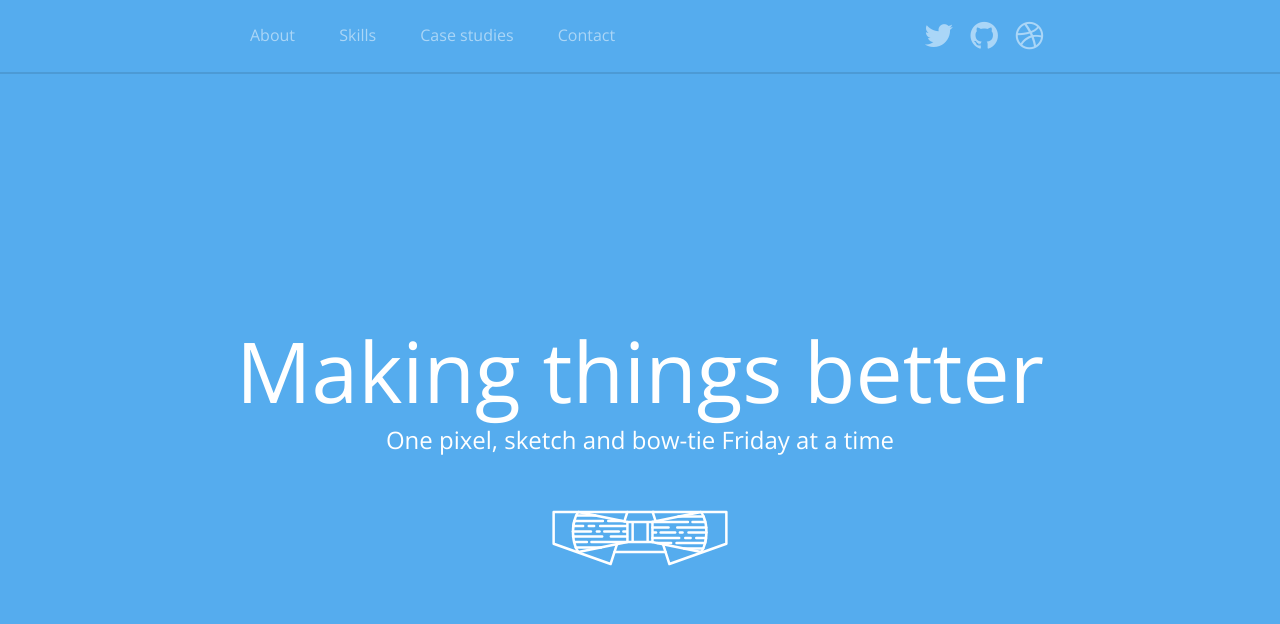
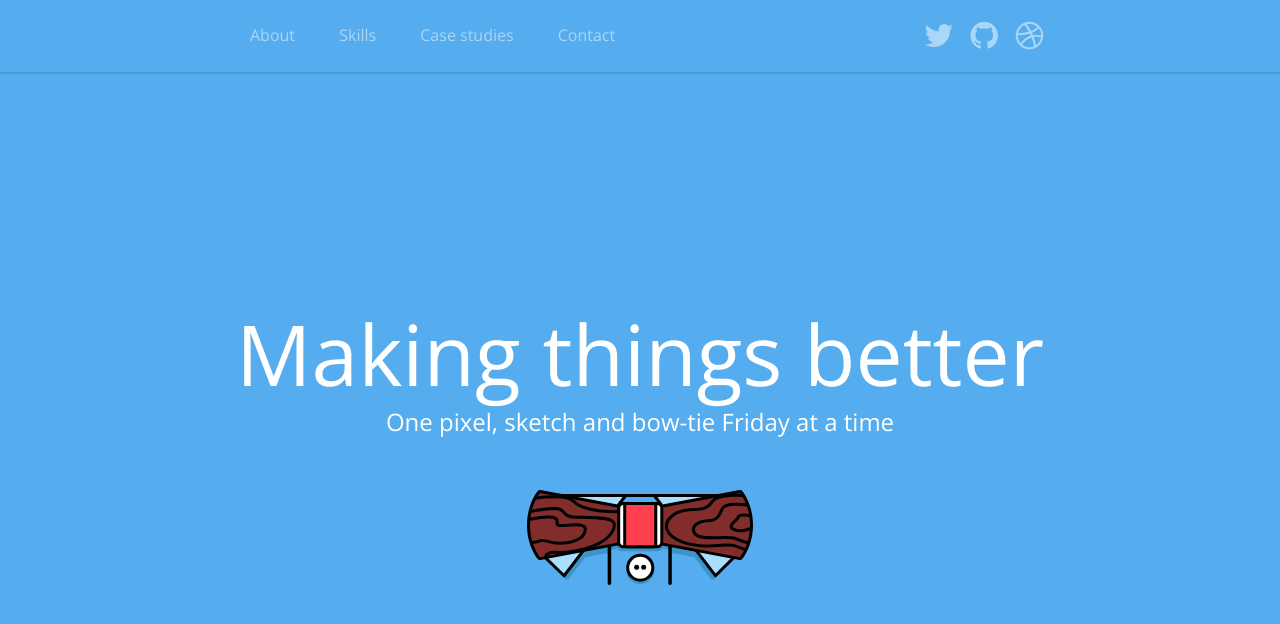
Before and after one commit to macorlett/macorlett.github.io, a Jekyll site: the page built from index.md, in a window 1280 px wide and 900 px high. Shown: the top 624 px of the window. Built offline with Jekyll 4.4.1, drawn with Linux system fonts in a browser that asks for light colours; nearby versions of some CDN libraries; some web fonts are replaced; Markdown is read by kramdown in place of the engine named in the settings.

Commit message:
New Bow tie incorporated into the header

```diff
--- a/_includes/home-header.html
+++ b/_includes/home-header.html
@@ -33,6 +33,6 @@
 			<div id="header-content">
 				<h2>{{ page.title }}</h1>
 				<h4>{{ page.description }}</h4>
-				<img class="bowtie" src="/images/wooden-bowtie.svg" alt="My wooden bowtie!">
+				<img class="bowtie" src="/images/bowtie-v2.svg" alt="My wooden bowtie!" width="226" height="95">
 			</div>
 		</header>
```
Also changed, not shown: 3 other files.
